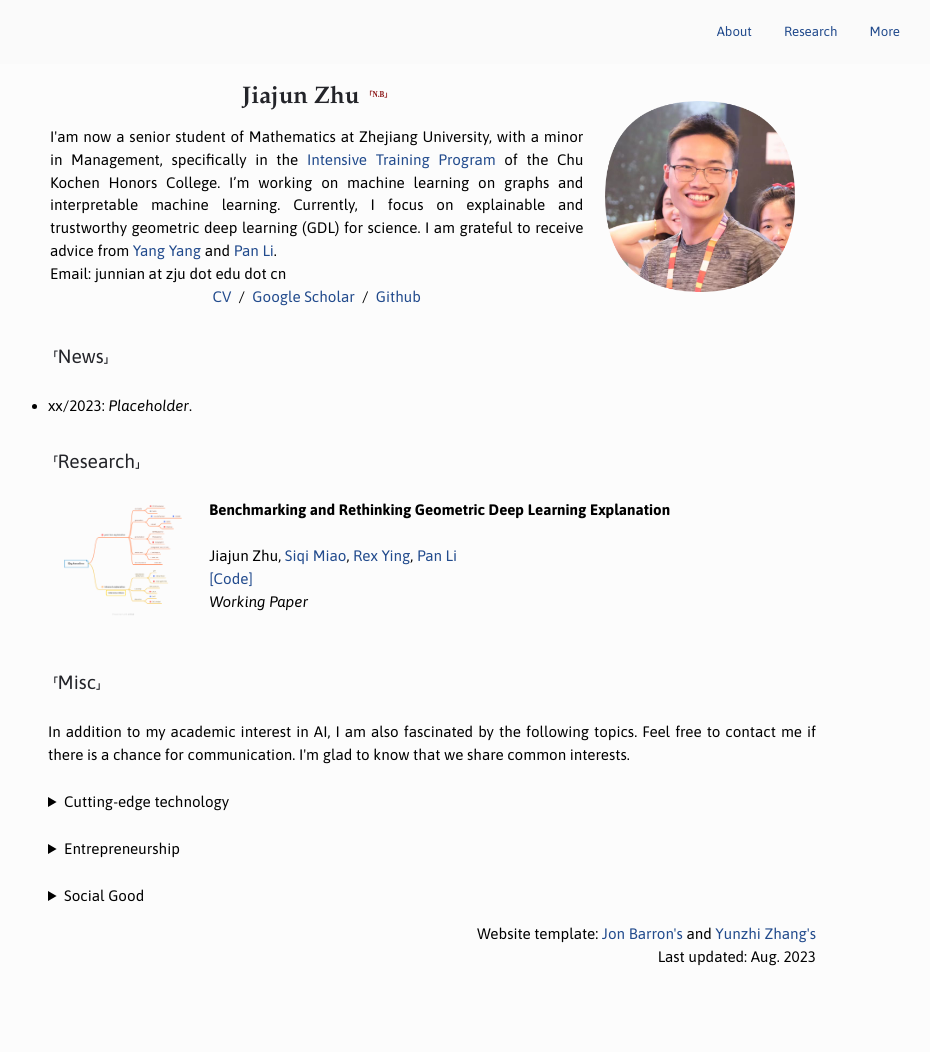
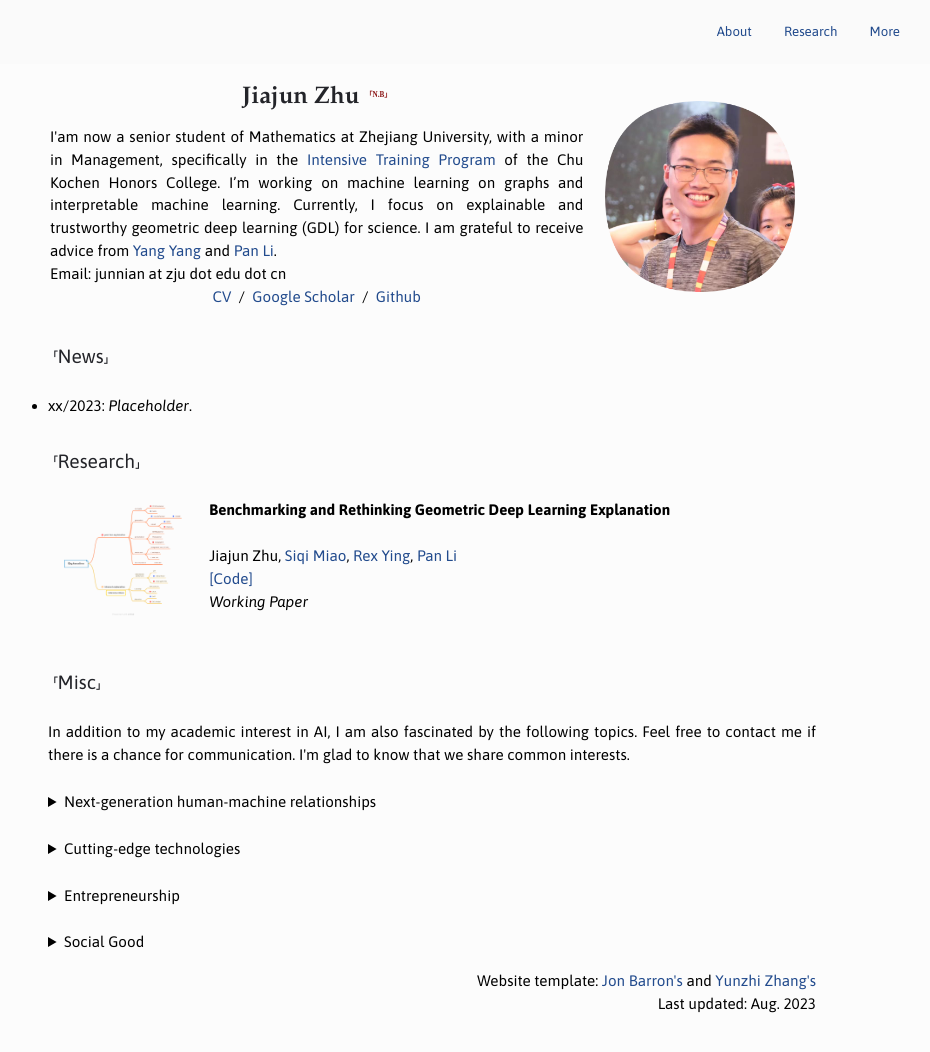
Before and after one commit to jurray-jiajun/jurray-jiajun.github.io, a plain HTML site: page index.html in a window 1280 px wide. Shown: the whole page, without its empty margins (208-1138 px from the left). Drawn offline with nearby package versions, Linux system fonts and the light colour scheme.

Commit message:
one more misc

```diff
--- a/index.html
+++ b/index.html
@@ -270,7 +270,14 @@
                         Feel free to contact me if there is a chance for communication. I'm glad to know that we share common interests.
                     </p>
                     <details>
-                        <summary>Cutting-edge technology</summary>
+                        <summary>Next-generation human-machine relationships</summary>
+                            LLMs have demonstrated awesome powerful natural language understanding and generation capabilities like humans' brain. New services like chatbot (Character.ai)
+                            and romance mentor (Amorai) shows that the machine is not merely a tool for achieving a specific goal in the future. Maybe there are going to be organizations or civilizations of digital entities.
+                            I'm contemplating the development of an LLM-powered agent designed for education. <i>Education extends beyond just textbooks and curriculums; it thrives on personalized interactions.</i>
+                            If this vision resonates with you and you're interested in contributing, please don't hesitate to reach out.
+                    </details>
+                    <details>
+                        <summary>Cutting-edge technologies</summary>
                             Before delving into AI research, I gained experience in other fields such as human-computer interface and blockchain.
                             I am convinced that these technologies, just like the presence of ChatGPT, will have a profound impact on our lives.
                     </details>
```
